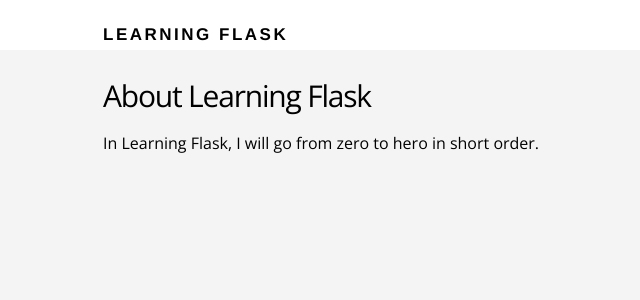
After one commit to kdark11/LearningFlask, a Flask app: page /about in a window 1280 px wide. The commit adds this page. Shown: the top 300 px of the page, without its empty margins (37-677 px from the left). Run offline with Flask 2, Linux system fonts and the light colour scheme.

Commit message:
added about page

```diff
--- a/routes.py
+++ b/routes.py
@@ -5,6 +5,9 @@ app = Flask(__name__)
 @app.route("/")
 def index():
     return render_template("index.html")
+@app.route("/about")
+def about():
+    return render_template("about.html")
 
 if __name__ == "__main__":
     app.run(debug=True)
--- /dev/null
+++ b/templates/about.html
@@ -0,0 +1,10 @@
+{% extends "layout.html" %}
+
+{% block content %}
+<main class="about-section">
+    <div class="container">
+        <h2>About Learning Flask</h2>
+        <p>In Learning Flask, I will go from zero to hero in short order.</p>
+    </div>
+</main>
+{% endblock %}
--- a/templates/index.html
+++ b/templates/index.html
@@ -6,7 +6,7 @@
             <div class="section-content">
                 <h2>Discover Places Near You.</h2>
                 <a href="#" class="btn-primary">Sign up</a>
-                <a href="#" class="btn-secondary">Learn more</a>
+                <a href=" {{url_for('about')}}" class="btn-secondary">Learn more</a>
             </div>
 
         </div>
```
